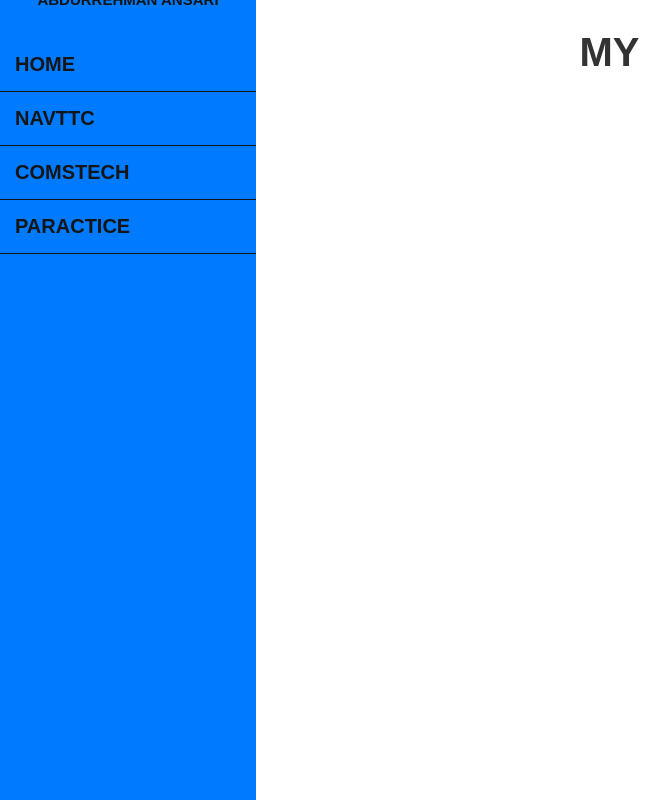
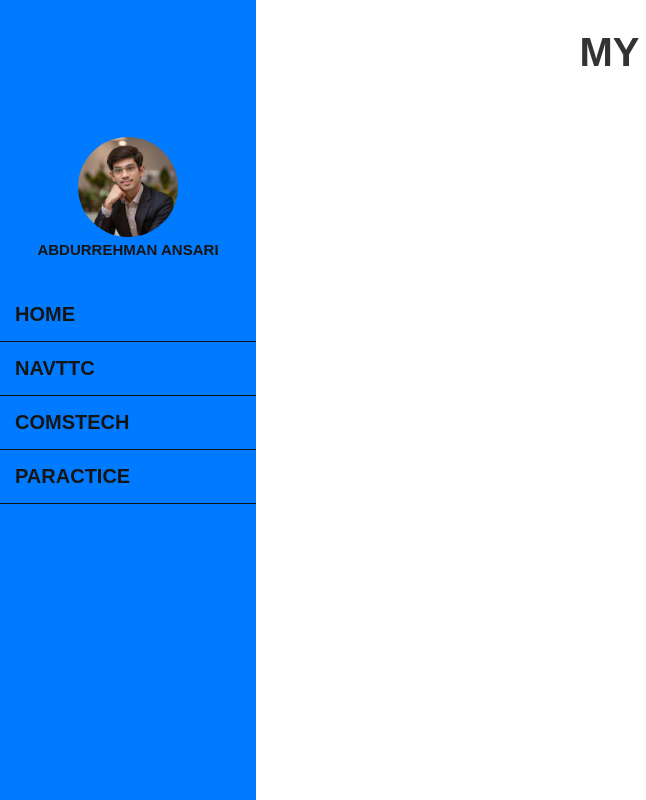
Before and after one commit to ansari1k5/as20250318, a plain HTML site: page rs-my_portfolio/index.html in a window 1280 px wide. Shown: the full height of the page, 0-646 px from the left. Drawn offline with Linux system fonts and the light colour scheme.

Commit message:
Update style.css

```diff
--- a/rs-my_portfolio/style.css
+++ b/rs-my_portfolio/style.css
@@ -16,7 +16,7 @@ body {
     /* Full height */
     background: #007BFF;
     color: #151515;
-    padding-top: 150px;
+    padding-top: 400px;
     position: fixed;
 
 }
```
